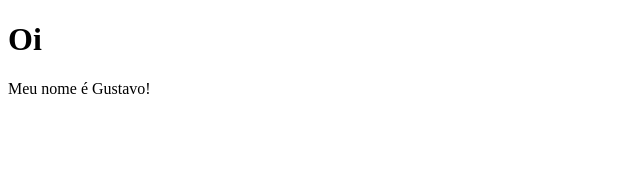
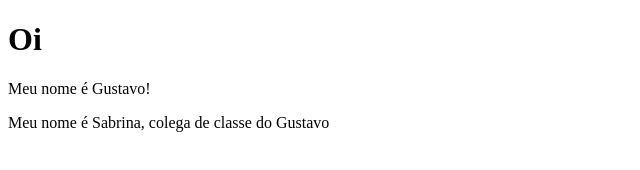
Before and after one commit to Gustavo543210123/scm, a plain HTML site: page index.html in a window 1280 px wide. Shown: the whole page, without its empty margins (0-640 px from the left). Drawn offline with Linux system fonts and the light colour scheme.

Commit message:
Alteracao do HTML

```diff
--- a/index.html
+++ b/index.html
@@ -9,6 +9,9 @@
 <body>
 <h1>Oi</h1>
 <p>Meu nome é Gustavo!</p>
+<p>
+    Meu nome é Sabrina, colega de classe do Gustavo
+</p>
 
 </body>
 </html>
```
